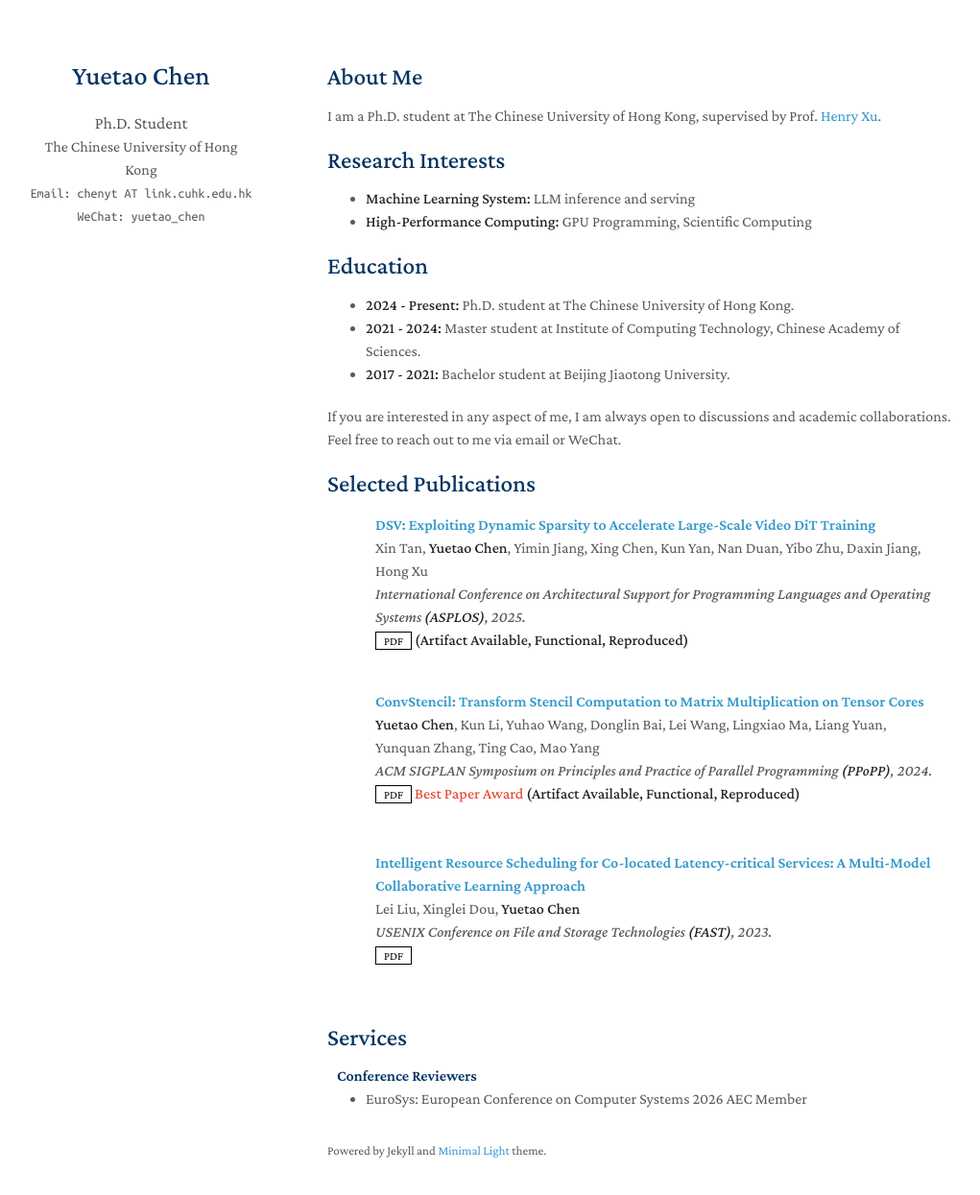
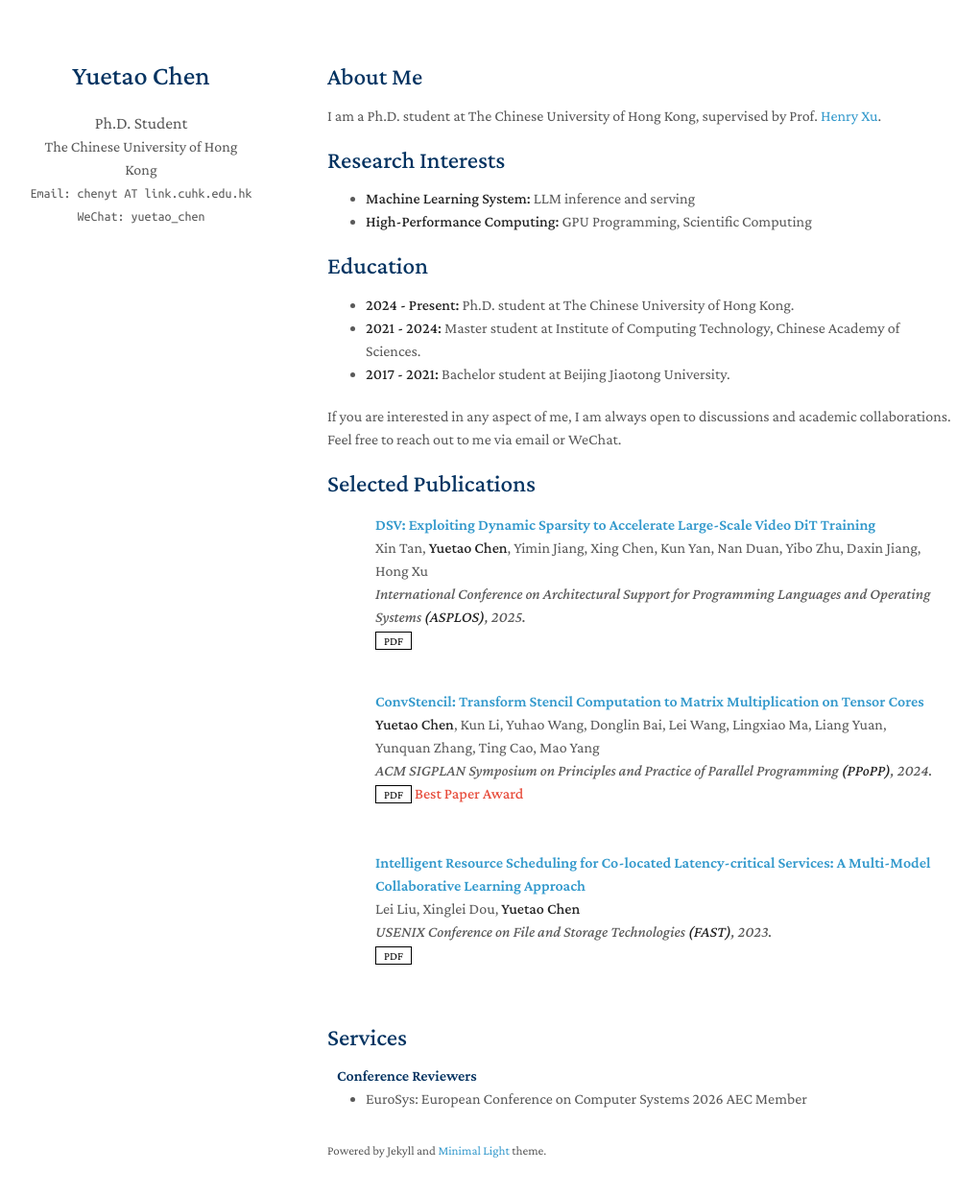
Before and after one commit to chenytpersonalpage/chenytpersonalpage.github.io, a Jekyll site: the page built from index.md, in a window 1280 px wide and 1280 px high. Shown: the top 1245 px of the window at 96% size, without its empty margins (129-1150 px from the left). Built offline with Jekyll 4.4.1, drawn with Linux system fonts in a browser that asks for light colours; a style sheet for code colours, icons or effects is not loaded; our own code applies the rules of GitHub Pages for plain Markdown files.

Commit message:
Remove AE results.

```diff
--- a/_data/publications.yml
+++ b/_data/publications.yml
@@ -8,7 +8,7 @@ main:
     # code: https://github.com/MrGiovanni/ContinualLearning
     # bibtex: https://bib.yliu.me/MICCAI23.txt
     # image: ./assets/img/teaser_example_2.png
-    notes: <strong>(Artifact Available, Functional, Reproduced)</strong>
+    notes: #<strong>(Artifact Available, Functional, Reproduced)</strong>
 
   - title: "ConvStencil: Transform Stencil Computation to Matrix Multiplication on Tensor Cores"
     authors: <strong>Yuetao Chen</strong>, Kun Li, Yuhao Wang, Donglin Bai, Lei Wang, Lingxiao Ma, Liang Yuan, Yunquan Zhang, Ting Cao, Mao Yang
@@ -18,7 +18,7 @@ main:
     # code: https://github.com/yaoyao-liu/class-incremental-learning/tree/main/mnemonics-training
     # page: https://class-il.mpi-inf.mpg.de/mnemonics/
     # bibtex: https://class-il.mpi-inf.mpg.de/mnemonics/
-    notes: Best Paper Award <strong>(Artifact Available, Functional, Reproduced)</strong>
+    notes: Best Paper Award #<strong>(Artifact Available, Functional, Reproduced)</strong>
     # image: ./assets/img/teaser_example.png
 
   - title: "Intelligent Resource Scheduling for Co-located Latency-critical Services: A Multi-Model Collaborative Learning Approach"
```
